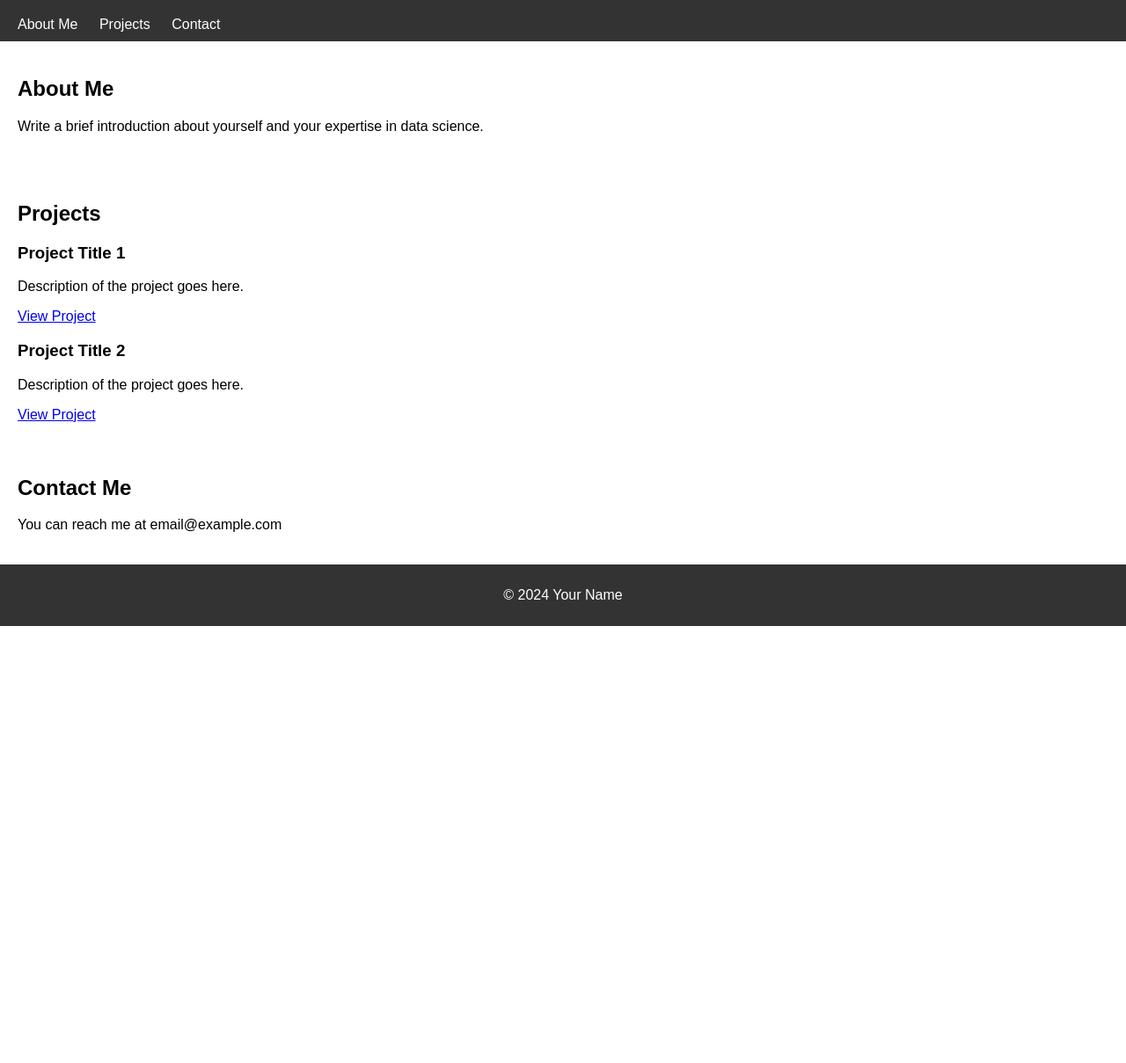
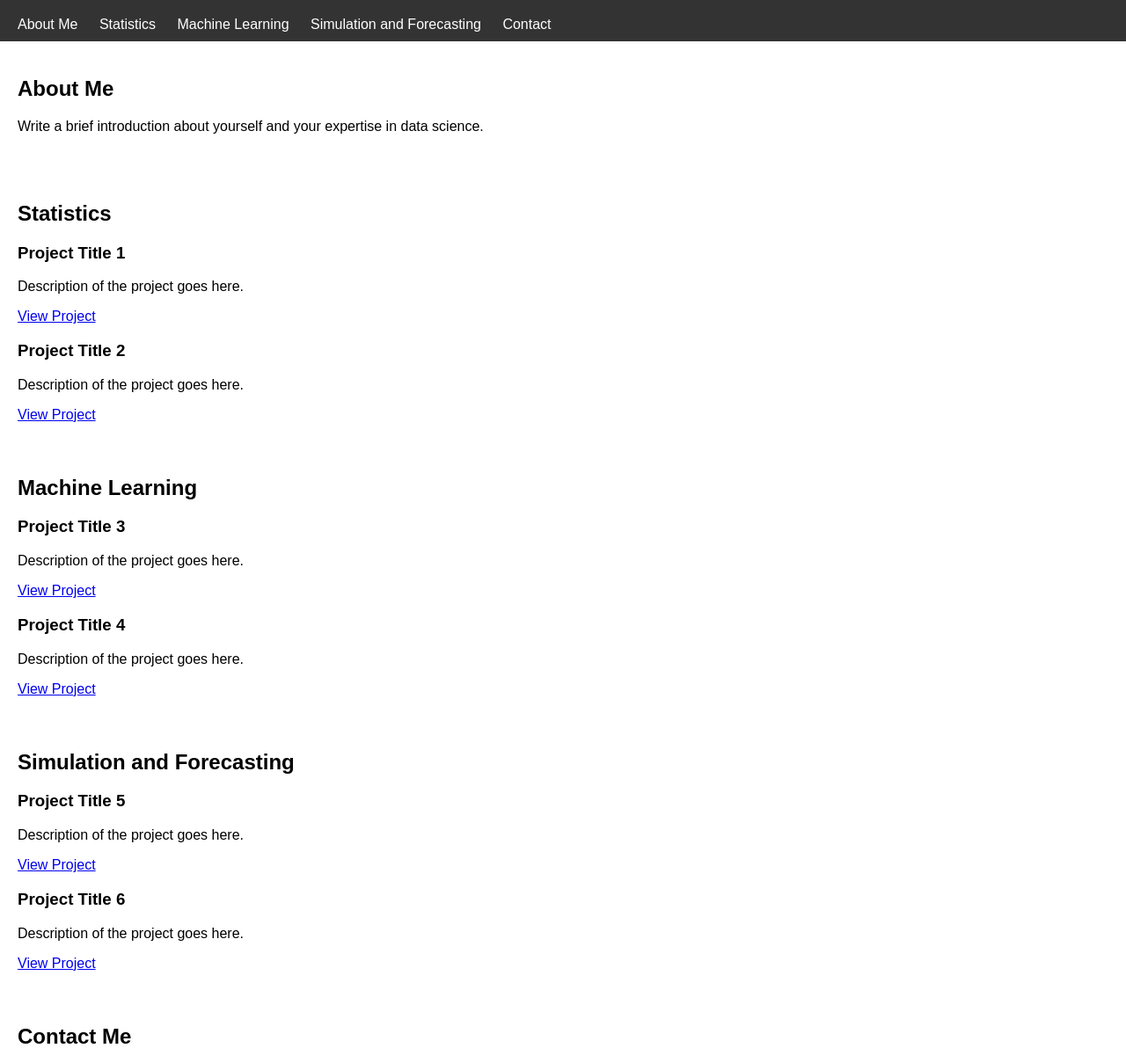
Before and after one commit to gmehra123/PORTFOLIO, a plain HTML site: page index.html in a window 1280 px wide. Shown: the part 71-1280 px from the top of the page at 88% size. Before the commit the page ends 800 px from the top, so only its background shows below. Drawn offline with Linux system fonts and the light colour scheme.

Commit message:
adding new website template

```diff
--- a/index.html
+++ b/index.html
@@ -12,7 +12,9 @@
         <nav>
             <ul>
                 <li><a href="#about">About Me</a></li>
-                <li><a href="#projects">Projects</a></li>
+                <li><a href="#statistics">Statistics</a></li>
+                <li><a href="#machine-learning">Machine Learning</a></li>
+                <li><a href="#simulation-forecasting">Simulation and Forecasting</a></li>
                 <li><a href="#contact">Contact</a></li>
             </ul>
         </nav>
@@ -23,8 +25,8 @@
         <p>Write a brief introduction about yourself and your expertise in data science.</p>
     </section>
 
-    <section id="projects">
-        <h2>Projects</h2>
+    <section id="statistics">
+        <h2>Statistics</h2>
         <div class="project">
             <h3>Project Title 1</h3>
             <p>Description of the project goes here.</p>
@@ -35,7 +37,37 @@
             <p>Description of the project goes here.</p>
             <a href="link-to-project">View Project</a>
         </div>
-        <!-- Add more projects as needed -->
+        <!-- Add more statistics projects as needed -->
+    </section>
+
+    <section id="machine-learning">
+        <h2>Machine Learning</h2>
+        <div class="project">
+            <h3>Project Title 3</h3>
+            <p>Description of the project goes here.</p>
+            <a href="link-to-project">View Project</a>
+        </div>
+        <div class="project">
+            <h3>Project Title 4</h3>
+            <p>Description of the project goes here.</p>
+            <a href="link-to-project">View Project</a>
+        </div>
+        <!-- Add more machine learning projects as needed -->
+    </section>
+
+    <section id="simulation-forecasting">
+        <h2>Simulation and Forecasting</h2>
+        <div class="project">
+            <h3>Project Title 5</h3>
+            <p>Description of the project goes here.</p>
+            <a href="link-to-project">View Project</a>
+        </div>
+        <div class="project">
+            <h3>Project Title 6</h3>
+            <p>Description of the project goes here.</p>
+            <a href="link-to-project">View Project</a>
+        </div>
+        <!-- Add more simulation and forecasting projects as needed -->
     </section>
 
     <section id="contact">
```
